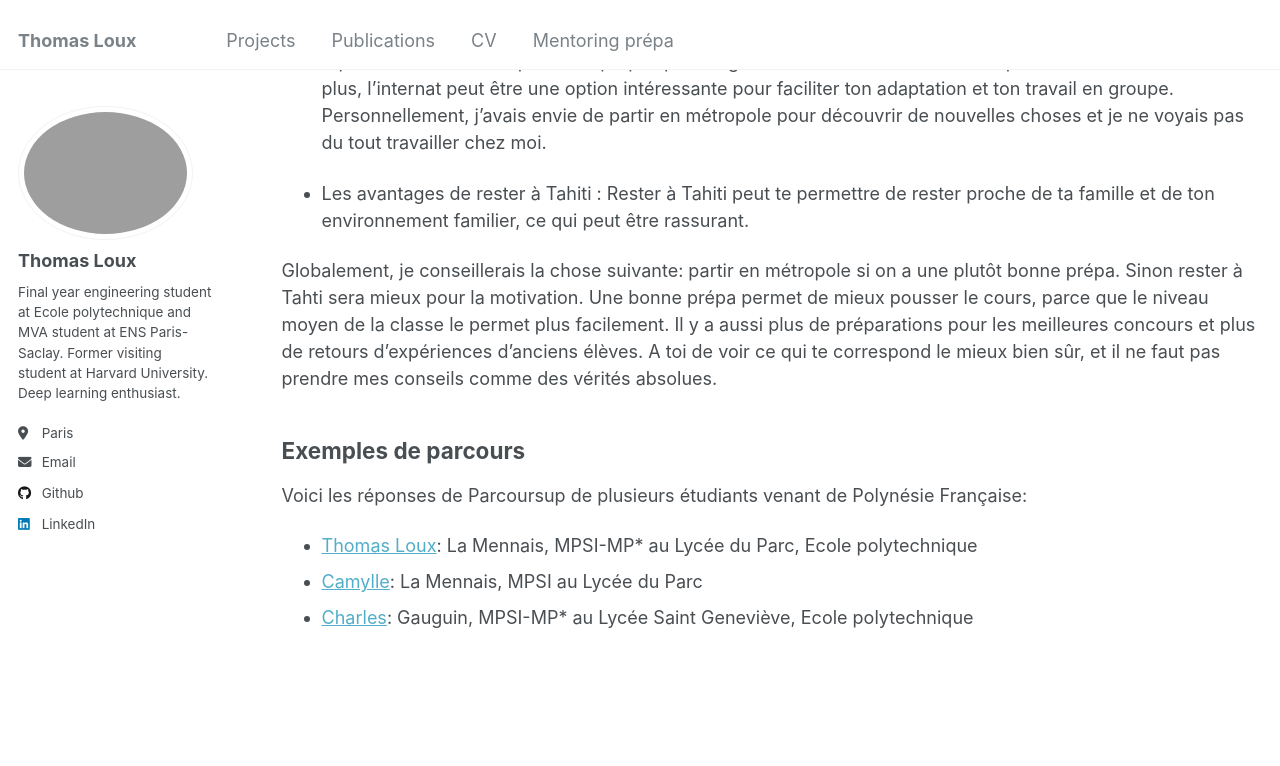
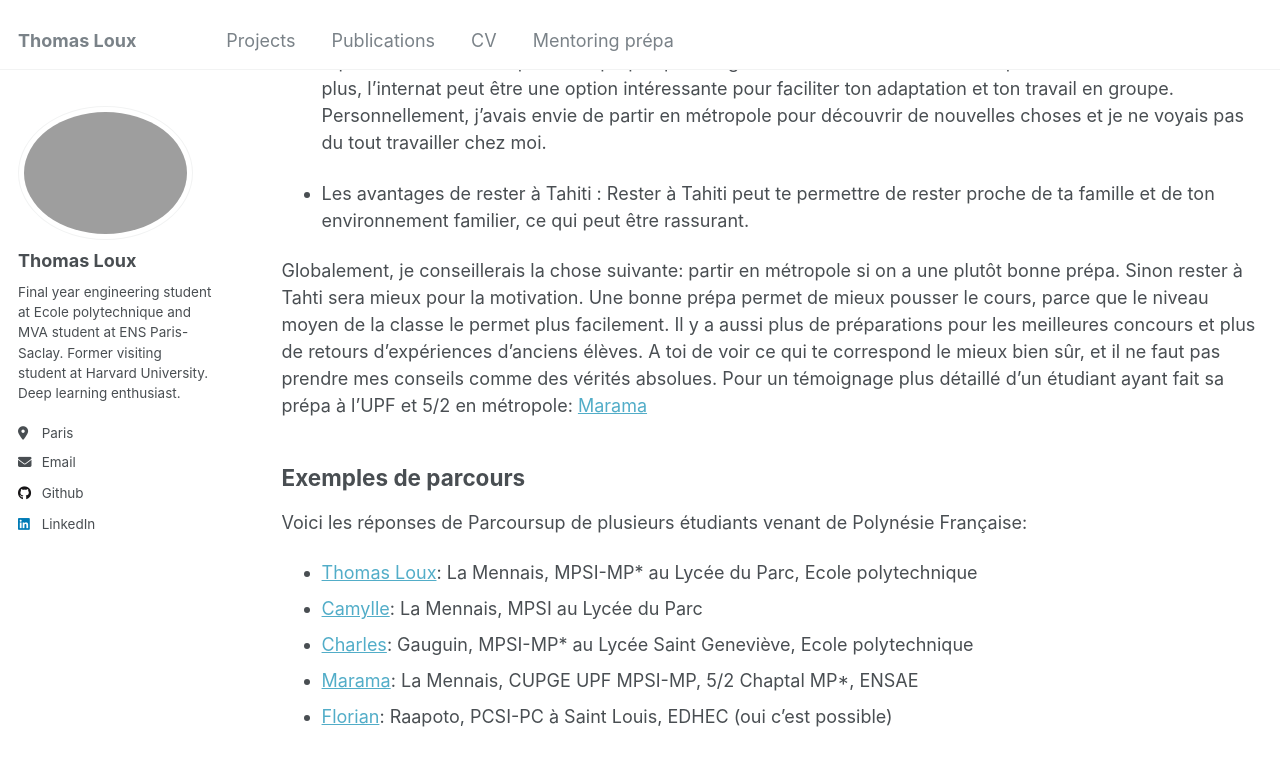
Before and after one commit to thomasloux/thomasloux.github.io, a Jekyll site: the page built from _pages/prepa.md, in a window 1280 px wide and 900 px high, scrolled down 1758 px. Shown: the top 766 px of the window. Built offline with Jekyll 4.4.1, drawn with Linux system fonts in a browser that asks for light colours.

Commit message:
new people

```diff
--- a/_pages/prepa.md
+++ b/_pages/prepa.md
@@ -42,9 +42,12 @@ Le choix entre partir en métropole et rester à Tahiti dépend de tes aspiratio
 - Les avantages de rester à Tahiti : Rester à Tahiti peut te permettre de rester proche de ta famille et de ton environnement familier, ce qui peut être rassurant.
 
 Globalement, je conseillerais la chose suivante: partir en métropole si on a une plutôt bonne prépa. Sinon rester à Tahti sera mieux pour la motivation. Une bonne prépa permet de mieux pousser le cours, parce que le niveau moyen de la classe le permet plus facilement. Il y a aussi plus de préparations pour les meilleures concours et plus de retours d'expériences d'anciens élèves. A toi de voir ce qui te correspond le mieux bien sûr, et il ne faut pas prendre mes conseils comme des vérités absolues.
+Pour un témoignage plus détaillé d'un étudiant ayant fait sa prépa à l'UPF et 5/2 en métropole: [Marama](/files/prepa/marama/upf-france.pdf)
 
 ## Exemples de parcours
 Voici les réponses de Parcoursup de plusieurs étudiants venant de Polynésie Française:
 - [Thomas Loux](/files/prepa/loux/parcoursup.pdf): La Mennais, MPSI-MP* au Lycée du Parc, Ecole polytechnique
 - [Camylle](/files/prepa/camylle/parcoursup.pdf): La Mennais, MPSI au Lycée du Parc
 - [Charles](/files/prepa/charles/parcoursup.pdf): Gauguin, MPSI-MP* au Lycée Saint Geneviève, Ecole polytechnique
+- [Marama](/files/prepa/marama/parcoursup.pdf): La Mennais, CUPGE UPF MPSI-MP, 5/2 Chaptal MP*, ENSAE
+- [Florian](/files/prepa/florian/parcoursup.pdf): Raapoto, PCSI-PC à Saint Louis, EDHEC (oui c'est possible)
```
Also changed, not shown: 3 other files.
